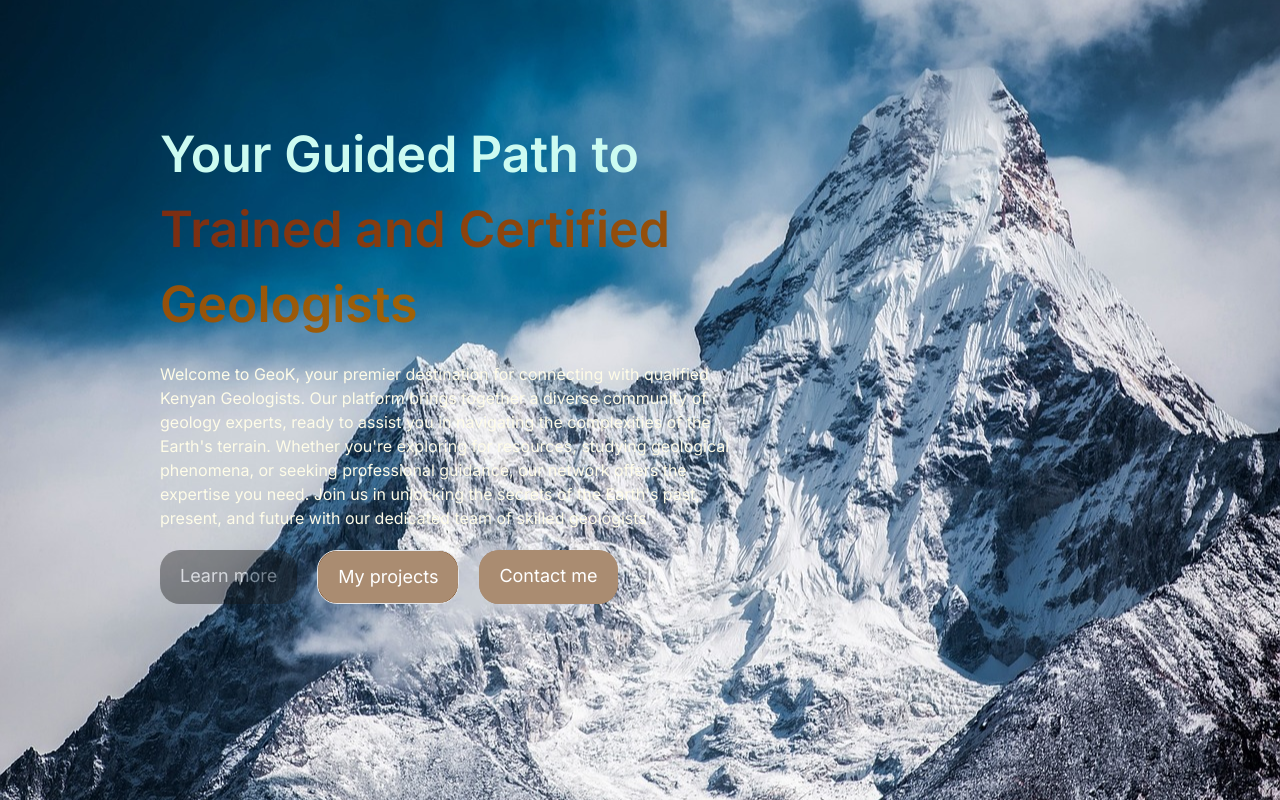
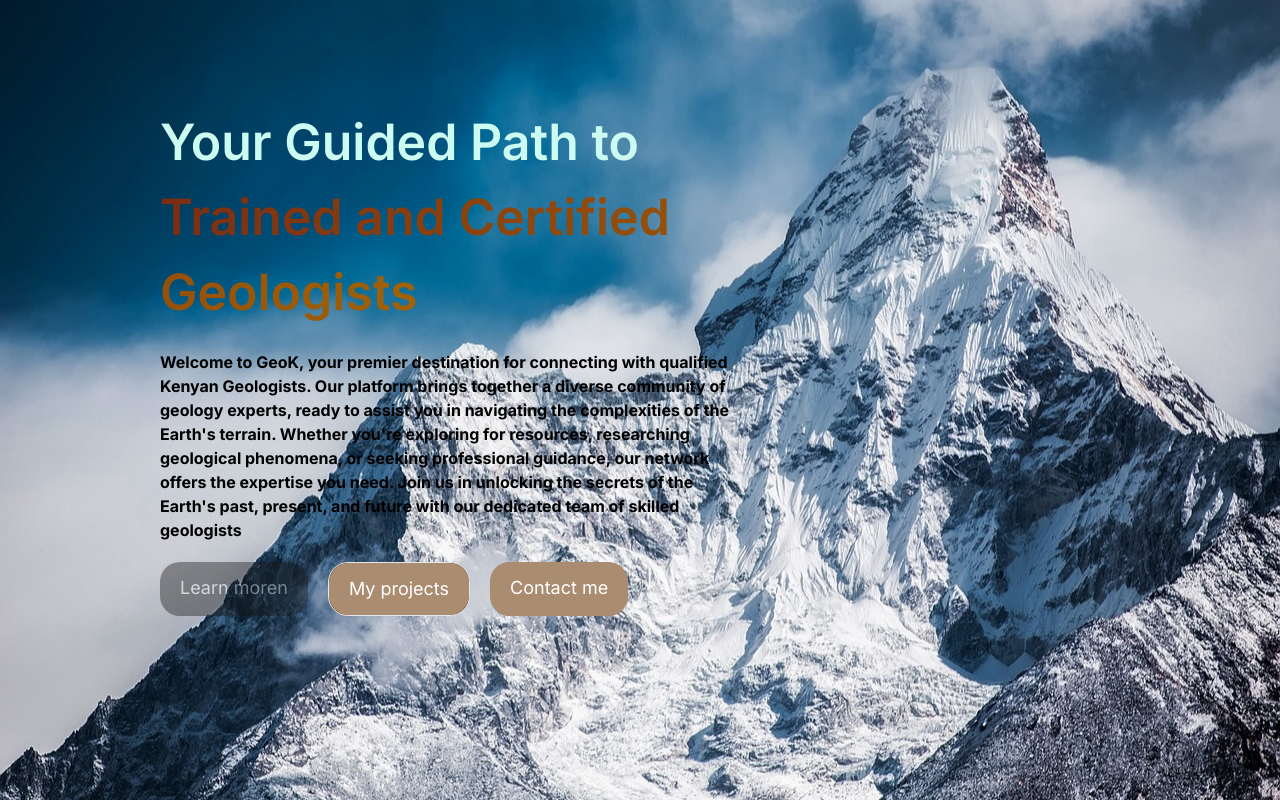
Before and after one commit to nja93/GeoK, a Next.js app: page / in a window 1280 px wide. Built offline with nearby package versions, Linux system fonts and the light colour scheme.

Commit message:
changed bg mage, adjusted text style

```diff
--- a/app/page.tsx
+++ b/app/page.tsx
@@ -13,13 +13,14 @@ export default function Home() {
               Trained and Certified Geologists
             </span>
           </h1>
-            <p className="text-yellow-50  hidden md:block">
-            Welcome to GeoK, your premier destination for connecting with qualified Kenyan Geologists. Our platform brings together a diverse community of geology experts, ready to assist you in navigating the complexities of the Earth's terrain. Whether you're exploring for resources, studying geological phenomena, or seeking professional guidance, our network offers the expertise you need. Join us in unlocking the secrets of the Earth's past, present, and future with our dedicated team of skilled geologists
+            <p className="text-black hidden md:block">
+           <strong> Welcome to GeoK, your premier destination for connecting with qualified Kenyan Geologists. Our platform brings together a diverse community of geology experts, ready to assist you in navigating the complexities of the Earth's terrain. Whether you're exploring for resources, researching geological phenomena, or seeking professional guidance, our network offers the expertise you need. Join us in unlocking the secrets of the Earth's past, present, and future with our dedicated team of skilled geologists
+           </strong>
             </p>
             <div className="flex-col md:flex-row hidden md:flex gap-5">
               <Link href="/my-skills"
               className="rounded-[20px] group relative bg-neutral-900  opacity-40  hover:bg-blue-300 px-5 py-3 text-lg text-white max-w-[200px]">
-                Learn more
+                Learn moren
               </Link>
               <Link href="/my-projects"
               className="rounded-[20px] group relative  border bg-yellow-900 hover:bg-blue-300 px-5 py-3 text-lg text-white max-w-[200px]">
```
Also changed, not shown: public/landscape.jpg (added).
